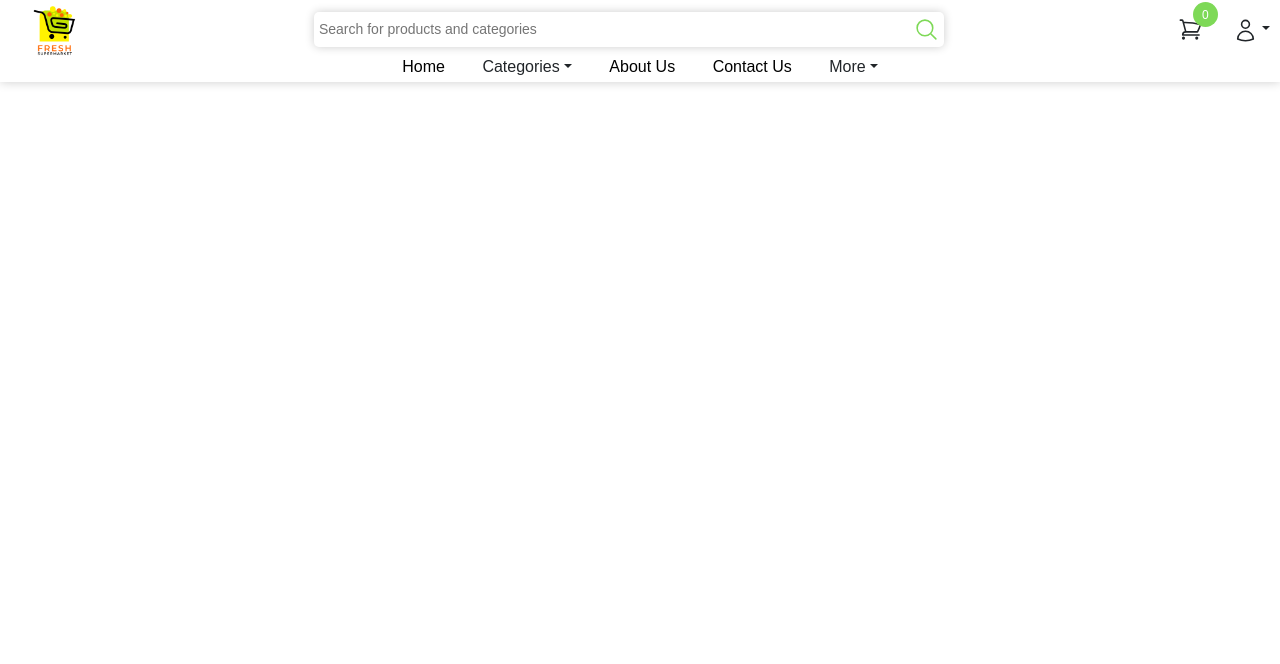
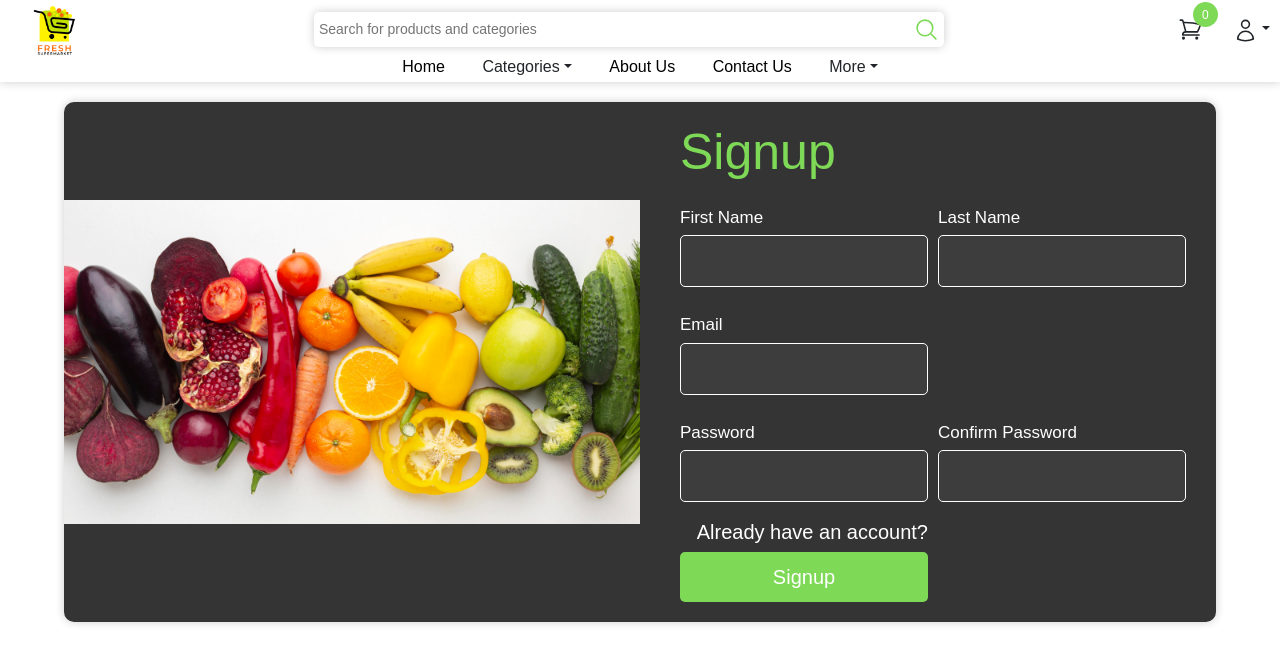
Before and after one commit to tholmes101/FitGrocery, a React (Create React App) app: page /signup in a window 1280 px wide. Shown: the top 664 px of the page. Built offline with nearby package versions, Linux system fonts and the light colour scheme.

Commit message:
login signup - 100% complete

```diff
--- a/src/App.css
+++ b/src/App.css
@@ -40,3 +40,8 @@
   width: 15px;
   height: 15px;
 }
+
+.stylenone {
+  text-decoration: none;
+  color: inherit;
+}
--- /dev/null
+++ b/src/PAGES/Auth/AuthPage.css
@@ -0,0 +1,117 @@
+.authpage {
+    width: 100%;
+    min-height: 100vh;
+    background-color: white;
+    display: flex;
+    flex-direction: column;
+    gap: 20px;
+}
+
+.authcont {
+    display: flex;
+    align-items: center;
+    gap: 20px;
+    width: 90%;
+    /* height: 80vh; */
+    box-shadow:  0 0 10px 0 rgba(0, 0, 0, 0.2);
+    border-radius: 10px;
+    overflow: hidden;
+    margin: 0 auto;
+    margin-top: 0%;
+    margin-bottom: 0%;
+    background-color: rgba(0, 0, 0, 0.798);
+
+}
+
+.authcont img {
+    width: 50%;
+    height: 100%;
+    object-fit: cover;
+}
+
+
+.authform {
+    display: flex;
+    flex-direction: column;
+    width: 25%;
+    padding: 20px;
+    gap: 5px;
+
+}
+.authcont .formgroup {
+    display: flex;
+    flex-direction: column;
+    gap: 5px;
+    width: 100%;
+    margin: 10px 0px;
+
+}
+
+.authform h1 {
+    font-size: 50px;
+    font-weight: 500;
+    color: var(--col1);
+}
+
+.authform label {
+    font-size: 17px;
+    font-weight: 500;
+    color: rgb( 255, 255, 255);
+}
+
+.authform input {
+    padding: 10px;
+    border: 1px, solid white;
+    border-radius: 5px;
+    outline: none;
+    font-size: 20px;
+    font-weight: 500;
+    color: white;
+    background-color: rgba(255, 255,255, .042);
+}
+
+.authform  button {
+    width: 100%;
+    padding: 10px;
+    border: none;
+    border-radius: 5px;
+    outline: none;
+    font-size: 20px;
+    font-weight: 500;
+    color: white;
+    background-color: var(--col1);
+    cursor: pointer;
+}
+
+.authform button:hover {
+    background-color: white;
+    color: var(--col1);
+}
+
+.authform p {
+    font-size: 20px;
+    font-weight: 500;
+    color: rgb( 255, 255, 255);
+    text-decoration: none;
+    margin: 0px;
+    padding: 0px;
+    text-align: right;
+}
+
+.authform p:hover {
+    color: var(--col1);
+    cursor: pointer;
+}
+
+.authform .or {
+    text-align: center;
+    margin: 10px 0px;
+    padding: 0px;
+    font-size: 20px;
+    color: white;
+}
+
+.form-group-row {
+    display: flex;
+    gap: 10px;
+    }
--- a/src/PAGES/Auth/ForgotPassword.js
+++ b/src/PAGES/Auth/ForgotPassword.js
@@ -1,11 +1,48 @@
 import React from 'react'
 import Navbar from '../../COMPONENTS/Navbar/Navbar'
+import { Link } from 'react-router-dom'
+import './AuthPage.css'
+import veges from '../../ASSETS/veggies.jpg'
+
 
 const ForgotPassword = () => {
   return (
-    <div>
+    <div className='authpage'>
         <Navbar />
-        ForgotPassword</div>
+        <div className='authcont'>
+            <img src={veges} alt='veges' />
+              <form className='authform'>
+                  <h1>Forgot Password</h1>
+
+                  <div className='formgroup'>
+                      <label htmlFor='email'>Email</label>
+                      <input type='email' id='email' />
+                  </div>
+
+                  <div className='form-group-row'>
+                      <div className='formgroup'>
+                          <label htmlFor='password'>Password</label>
+                          <input type='password' id='password' />
+                      </div>
+                      <div className='formgroup'>
+                          <label htmlFor='cpassword'>Confirm Password</label>
+                          <input type='password' id='cpassword' />
+                      </div>
+                  </div>
+                  <Link to='/login'
+                      className='stylenone'
+                  >
+                      <p>Try Login Again?</p>
+                  </Link>
+                  <Link to='/signup'
+                      className='stylenone'
+                  >
+                        <button className='btn'>Verify</button>
+                  </Link>
+
+              </form>
+        </div>
+    </div>
   )
 }
 
--- a/src/PAGES/Auth/Login.js
+++ b/src/PAGES/Auth/Login.js
@@ -1,6 +1,8 @@
 import React from 'react'
 import Navbar from '../../COMPONENTS/Navbar/Navbar'
 import { Link } from 'react-router-dom'
+import './AuthPage.css'
+import veges from '../../ASSETS/veggies.jpg'
 
 
 const Login = () => {
@@ -8,7 +10,7 @@ const Login = () => {
     <div className='authpage'>
         <Navbar />
         <div className='authcont'>
-
+            <img src={veges} alt='veges' />
               <form className='authform'>
                   <h1>Login</h1>
                   <div className='formgroup'>
@@ -21,14 +23,20 @@ const Login = () => {
                       <input type='password' id='password' />
                   </div>
 
-                  <Link to='/forgotpassword'>
-                      <p>Forgot Password</p>
+                  <Link to='/forgotpassword'
+                      className='stylenone'
+                  >
+                      <p>Forgot Password?</p>
                   </Link>
-                  <Link to='/'>
+                  <Link to='/'
+                      className='stylenone'
+                  >
                        <button className='btn'>Login</button>
                   </Link>
                   <h2 className='or'>OR</h2>
-                  <Link to='/signup'>
+                  <Link to='/signup'
+                      className='stylenone'
+                  >
                         <button className='btn'>Signup</button>
                   </Link>
 
--- a/src/PAGES/Auth/Signup.js
+++ b/src/PAGES/Auth/Signup.js
@@ -1,11 +1,56 @@
 import React from 'react'
 import Navbar from '../../COMPONENTS/Navbar/Navbar'
+import { Link } from 'react-router-dom'
+import './AuthPage.css'
+import veges from '../../ASSETS/veggies.jpg'
 
 
 const Signup = () => {
   return (
     <div className='authpage'>
         <Navbar />
+        <div className='authcont'>
+            <img src={veges} alt='veges' />
+              <form className='authform'>
+                  <h1>Signup</h1>
+                  <div className='form-group-row'>
+                      <div className='formgroup'>
+                          <label htmlFor='fname'>First Name</label>
+                          <input type='text' id='fname' />
+                      </div>
+                      <div className='formgroup'>
+                          <label htmlFor='lname'>Last Name</label>
+                          <input type='text' id='lname' />
+                      </div>
+                  </div>
+                  <div className='formgroup'>
+                      <label htmlFor='email'>Email</label>
+                      <input type='email' id='email' />
+                  </div>
+
+                  <div className='form-group-row'>
+                      <div className='formgroup'>
+                          <label htmlFor='password'>Password</label>
+                          <input type='password' id='password' />
+                      </div>
+                      <div className='formgroup'>
+                          <label htmlFor='cpassword'>Confirm Password</label>
+                          <input type='password' id='cpassword' />
+                      </div>
+                  </div>
+                  <Link to='/login'
+                      className='stylenone'
+                  >
+                      <p>Already have an account?</p>
+                  </Link>
+                  <Link to='/signup'
+                      className='stylenone'
+                  >
+                        <button className='btn'>Signup</button>
+                  </Link>
+
+              </form>
+        </div>
     </div>
   )
 }
```
